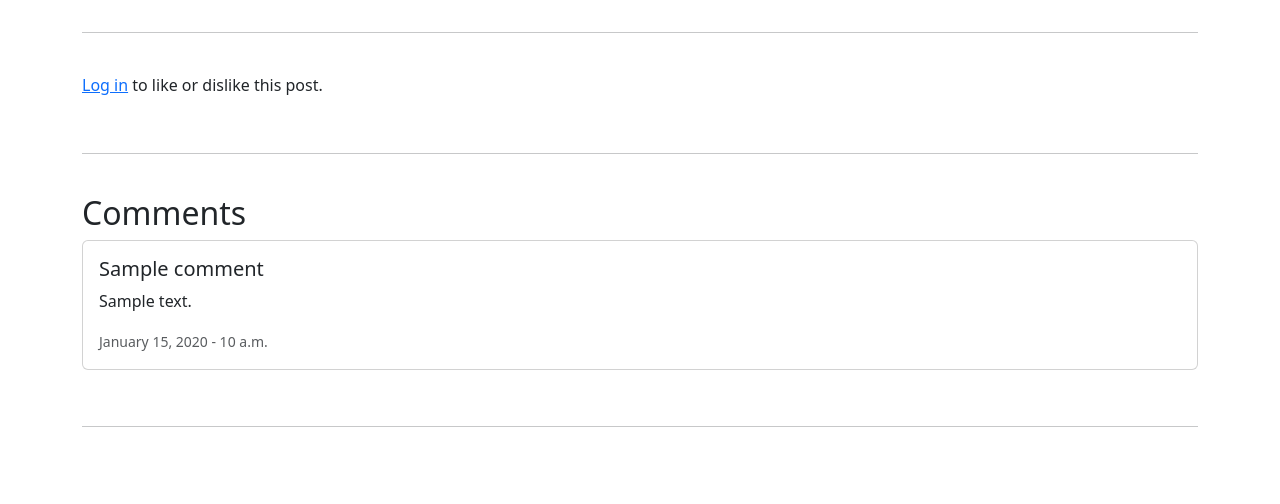
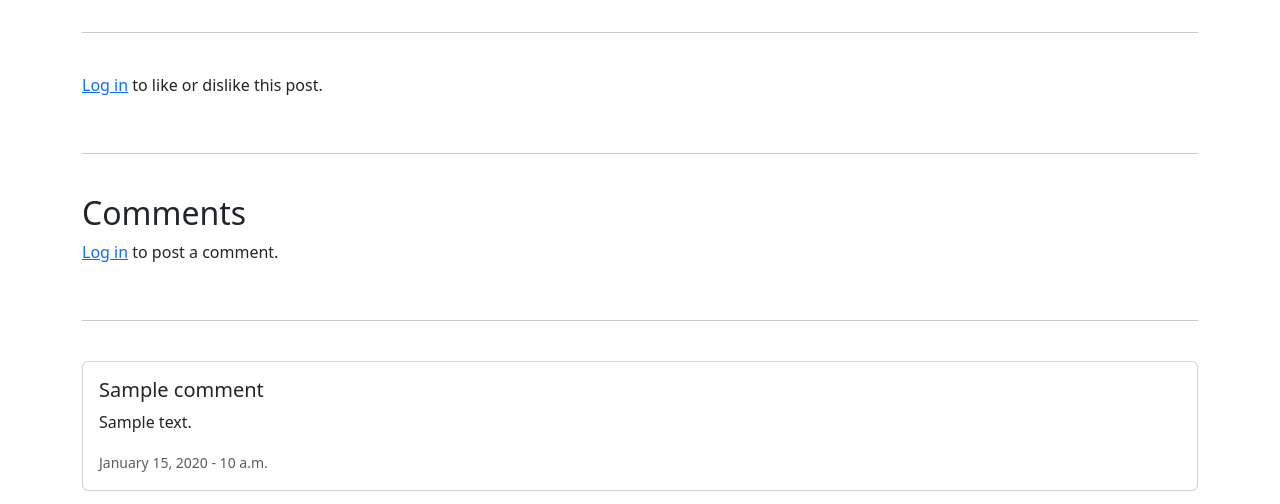
Before and after one commit to ft-mammoo/Blog-App, a Django app: page /article/1/ in a window 1280 px wide. Shown: the part 856-1360 px from the top of the page. Before the commit the page ends 1283 px from the top, so only its background shows below. Run offline with Django 5.2, Linux system fonts and the light colour scheme; tables that the repository leaves empty hold one stand-in row (values such as "Sample post"); grey boxes marked "Sample" are stand-in pictures.

Commit message:
Add comment form for authenticated users in article details

```diff
--- a/theblog/templates/article_details.html
+++ b/theblog/templates/article_details.html
@@ -127,6 +127,27 @@
 
 <h2>Comments</h2>
 
+{% if user.is_authenticated %}
+    <p>Welcome, <strong>{{ user.username }}</strong>! Post a comment below.</p>
+    <button class="btn btn-primary mb-3" type="button" data-bs-toggle="collapse" data-bs-target="#commentForm" aria-expanded="false" aria-controls="commentForm">
+        Add a Comment
+    </button>
+    <div class="collapse" id="commentForm">
+        <div class="card card-body mb-3">
+            <form method="POST">
+                {% csrf_token %}
+                {{ comment_form.as_p }}
+                <button type="submit" class="btn btn-success">Post Comment</button>
+            </form>
+        </div>
+    </div>
+{% else %}
+    <p><a href="{% url 'login' %}">Log in</a> to post a comment.</p>
+{% endif %}
+
+<br><hr><br>
+
+
 {% if blogpost.comments.count > 0 %}
     {% for comment in blogpost.comments.all %}
         <div class="card mb-3">
```
